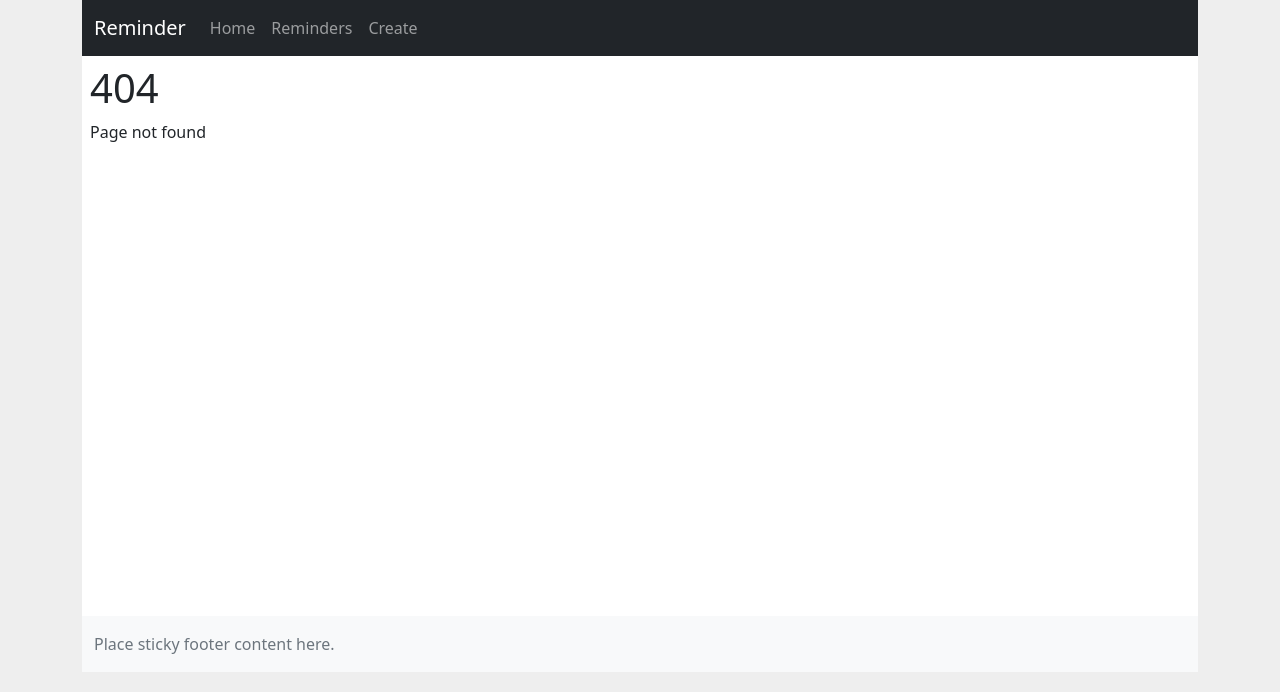
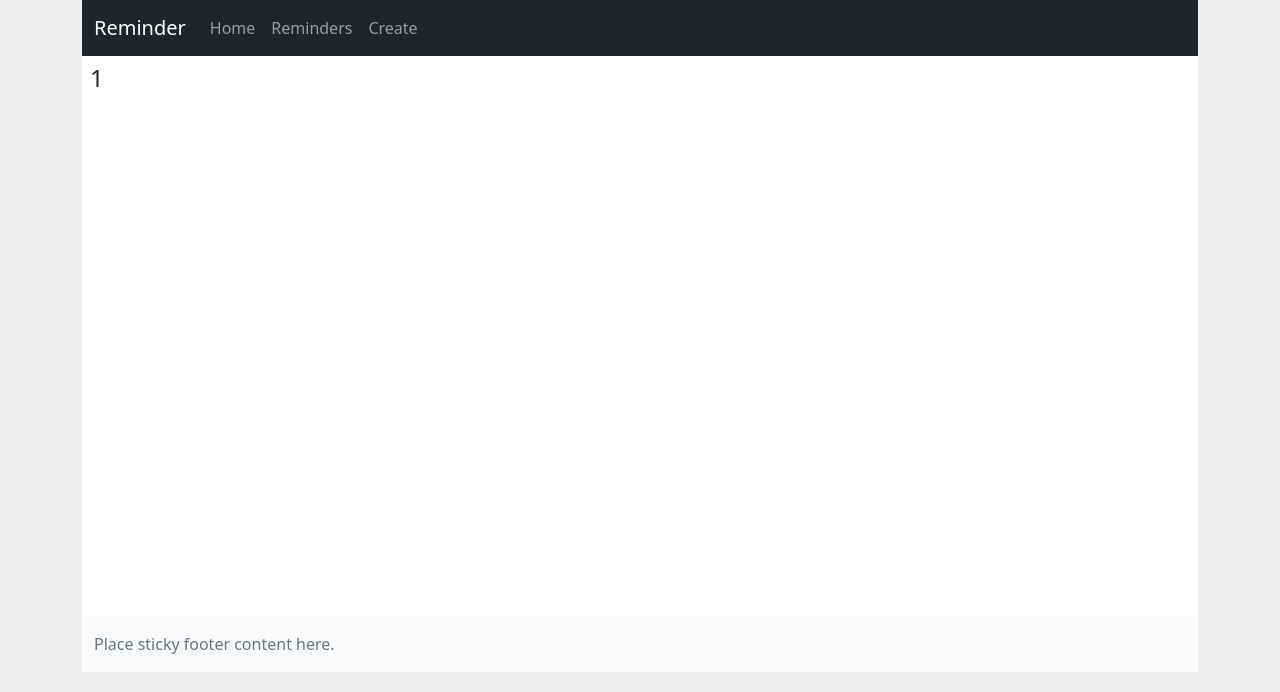
Before and after one commit to ouzsrcm/react-reminder, a React (Create React App) app: page /reminders/1 in a window 1280 px wide. Before the commit this address had no page. Shown: the top 692 px of the page. Built offline with nearby package versions, Linux system fonts and the light colour scheme.

Commit message:
reminder details

```diff
--- a/src/App.js
+++ b/src/App.js
@@ -1,4 +1,5 @@
 import { BrowserRouter, Routes, Route } from "react-router-dom";
+
 import './App.css';
 import CommonRoutes from "./Common/Routes";
 
@@ -6,13 +7,23 @@ import Footer from './components/Footer';
 import Header from './components/Header';
 
 function App() {
-  var routes = CommonRoutes.map((route, index) =>
-      { return <Route path={route.path} element={route.element} key={index} /> });
   return (
     <>
       <BrowserRouter>
         <Header />
-          <main className="container containerHeight">
+          <Content />
+        <Footer />
+      </BrowserRouter>
+    </>
+  );
+}
+
+function Content(){
+  var routes = CommonRoutes.map((route, index) =>
+      { return <Route path={route.path} element={route.element} key={index} /> });
+  return(
+    <>
+      <main className="container containerHeight ">
         <div className="containerWrapper p-2">
           <div className='row'>
             <div className='col-sm-12'>
@@ -23,8 +34,6 @@ function App() {
           </div>
         </div>
       </main>
-        <Footer />
-      </BrowserRouter>
     </>
   );
 }
--- a/src/Common/Routes.js
+++ b/src/Common/Routes.js
@@ -1,6 +1,7 @@
 import Applications from "../pages/Applications";
 import Reminders from "../pages/Reminders";
 import CreateReminder from "../pages/CreateReminder";
+import ReminderDetails from "../pages/ReminderDetails";
 import NotFound from "../pages/NotFound";
 
 const CommonRoutes = [
@@ -17,6 +18,10 @@ const CommonRoutes = [
         element: <CreateReminder />
     },
     {
+        path: '/reminders/:id',
+        element: <ReminderDetails />
+    },
+    {
         path: '*',
         element: <NotFound />
     }
--- /dev/null
+++ b/src/pages/ReminderDetails.js
@@ -0,0 +1,14 @@
+import {useParams} from 'react-router-dom';
+
+function ReminderDetails(id){
+    const {id: reminderId} = useParams();
+    return(
+        <>
+            <h4>
+                {reminderId}
+            </h4>
+        </>
+    )
+}
+
+export default ReminderDetails
--- a/src/pages/Reminders.js
+++ b/src/pages/Reminders.js
@@ -1,4 +1,5 @@
 import { useEffect, useState } from "react";
+import { Link } from 'react-router-dom';
 import { GetUserInfo } from "../services/User";
 import {GetReminders} from '../services/Reminders'
 
@@ -43,6 +44,7 @@ function Reminders (){
                                             updated_at: {reminder.updated_at}<br />
                                         </small>
                                     </p>
+                                    <Link to={`/reminders/${reminder.id}`} className='btn btn-primary'>View</Link>
                                 </div>
                             </div>
                         </div>
```
Lines whose indentation alone changed are shown as unchanged.
